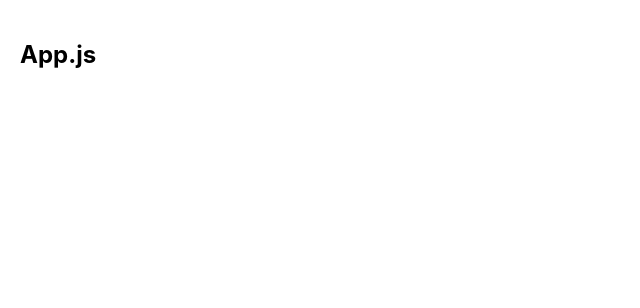
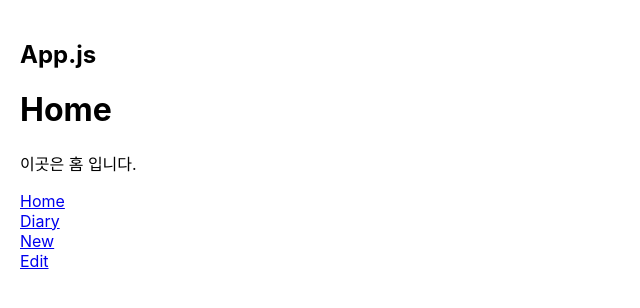
Before and after one commit to taebong98/TIL-Blog, a React (Create React App) app: page / in a window 1280 px wide. Shown: the top 308 px of the page, without its empty margins (0-640 px from the left). Built offline with nearby package versions, Linux system fonts and the light colour scheme.

Commit message:
setting: compotent 파일 생성

```diff
--- a/src/App.js
+++ b/src/App.js
@@ -1,5 +1,10 @@
 import { BrowserRouter, Route, Routes } from "react-router-dom";
 import "./App.css";
+import Home from "./pages/Home";
+import New from "./pages/New";
+import Edit from "./pages/Edit";
+import Diary from "./pages/Diary";
+import RouteTest from "./components/RouteTest";
 
 function App() {
     return (
@@ -7,8 +12,13 @@
             <div className="App">
                 <h2>App.js</h2>
                 <Routes>
-                    <Route path="/" />
+                    <Route path="/" element={<Home />} />
+                    <Route path="/new" element={<New />} />
+                    <Route path="/diary" element={<Diary />} />
+                    <Route path="/edit" element={<Edit />} />
                 </Routes>
+
+                <RouteTest />
             </div>
         </BrowserRouter>
     );
--- /dev/null
+++ b/src/components/RouteTest.js
@@ -0,0 +1,18 @@
+import { Link } from "react-router-dom";
+
+const RouteTest = () => {
+    return (
+        <div>
+            <Link to={"/"}>Home</Link>
+            <br />
+            <Link to={"/diary"}>Diary</Link>
+            <br />
+            <Link to={"/new"}>New</Link>
+            <br />
+            <Link to={"/edit"}>Edit</Link>
+            <br />
+        </div>
+    );
+};
+
+export default RouteTest;
--- /dev/null
+++ b/src/pages/Diary.js
@@ -0,0 +1,10 @@
+const Diary = () => {
+    return (
+        <div>
+            <h1>Diary</h1>
+            <p>이곳은 Diary 입니다.</p>
+        </div>
+    );
+};
+
+export default Diary;
--- /dev/null
+++ b/src/pages/Edit.js
@@ -0,0 +1,10 @@
+const Edit = () => {
+    return (
+        <div>
+            <h1>Edit</h1>
+            <p>이곳은 Edit 입니다.</p>
+        </div>
+    );
+};
+
+export default Edit;
--- /dev/null
+++ b/src/pages/Home.js
@@ -0,0 +1,10 @@
+const Home = () => {
+    return (
+        <div>
+            <h1>Home</h1>
+            <p>이곳은 홈 입니다.</p>
+        </div>
+    );
+};
+
+export default Home;
--- /dev/null
+++ b/src/pages/New.js
@@ -0,0 +1,10 @@
+const New = () => {
+    return (
+        <div>
+            <h1>New</h1>
+            <p>이곳은 New 입니다.</p>
+        </div>
+    );
+};
+
+export default New;
```
